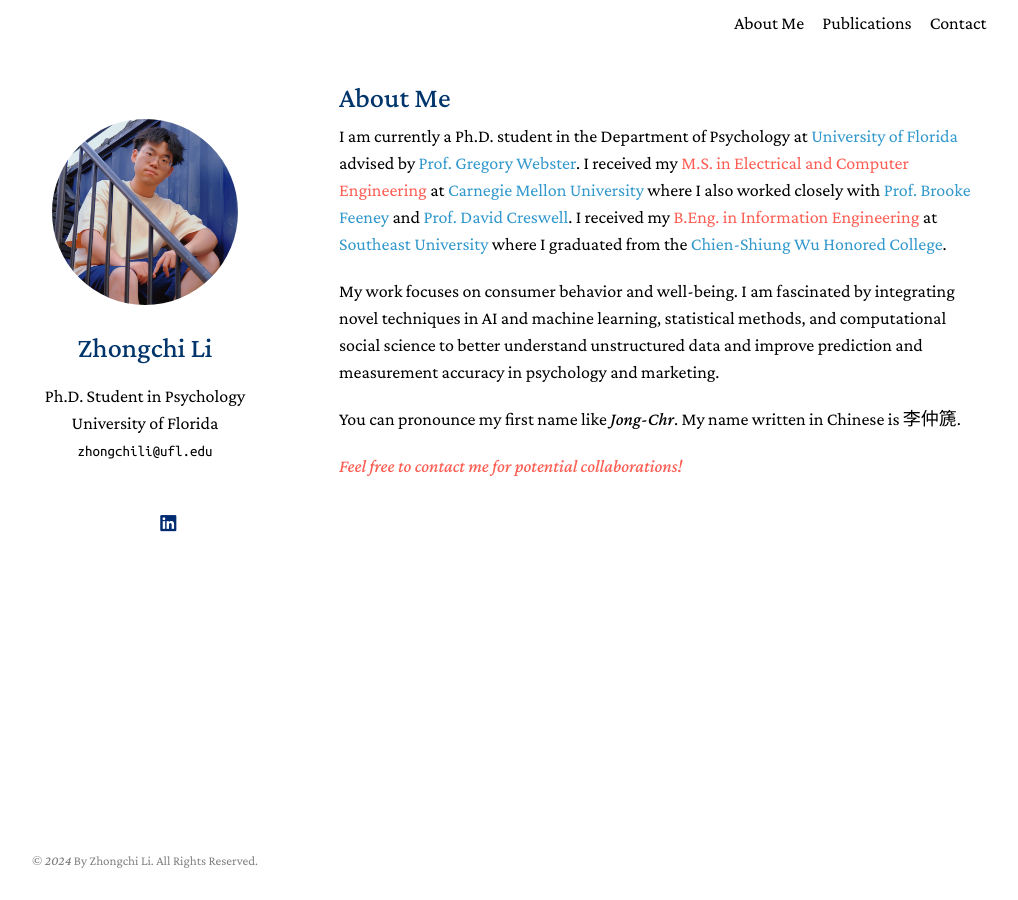
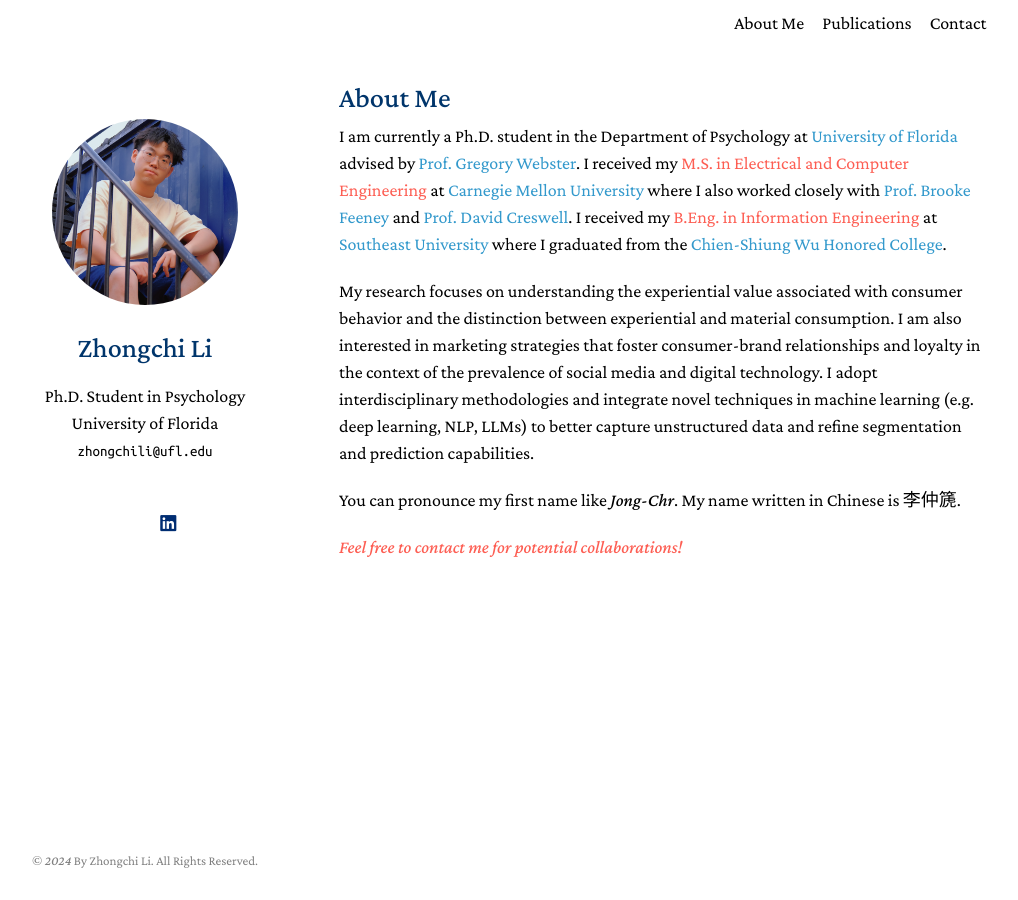
Before and after one commit to zhongchili52/zhongchili52.github.io, a Jekyll site: the page built from index.md, in a window 1280 px wide. Shown: the whole page, without its empty margins (131-1149 px from the left). Built offline with Jekyll 4.4.1, drawn with Linux system fonts in a browser that asks for light colours; a style sheet for code colours, icons or effects is not loaded.

Commit message:
Update index.md

```diff
--- a/index.md
+++ b/index.md
@@ -9,7 +9,7 @@ permalink: /
 
 I am currently a Ph.D. student in the Department of Psychology at [University of Florida](https://psych.ufl.edu/social-psychology/people/) advised by [Prof. Gregory Webster](https://www.gdwebster.com/). I received my <font color="#fd5e53">M.S. in Electrical and Computer Engineering</font> at [Carnegie Mellon University](https://www.ece.cmu.edu/) where I also worked closely with [Prof. Brooke Feeney](https://www.cmu.edu/dietrich/psychology/relationships-lab/brooke-feeney-associate-professor.html) and [Prof. David Creswell](https://www.healthandhumanperformancelab.com/people). I received my <font color="#fd5e53">B.Eng. in Information Engineering</font> at [Southeast University](https://www.seu.edu.cn/english/) where I graduated from the [Chien-Shiung Wu Honored College](https://wjx.seu.edu.cn/wjxen/).
 
-My work focuses on consumer behavior and well-being. I am fascinated by integrating novel techniques in AI and machine learning, statistical methods, and computational social science to better understand unstructured data and improve prediction and measurement accuracy in psychology and marketing.
+My research focuses on understanding the experiential value associated with consumer behavior and the distinction between experiential and material consumption. I am also interested in marketing strategies that foster consumer-brand relationships and loyalty in the context of the prevalence of social media and digital technology. I adopt interdisciplinary methodologies and integrate novel techniques in machine learning (e.g. deep learning, NLP, LLMs) to better capture unstructured data and refine segmentation and prediction capabilities.
 
 You can pronounce my first name like <em>Jong-Chr</em>. My name written in Chinese is 李仲篪.
 
```
